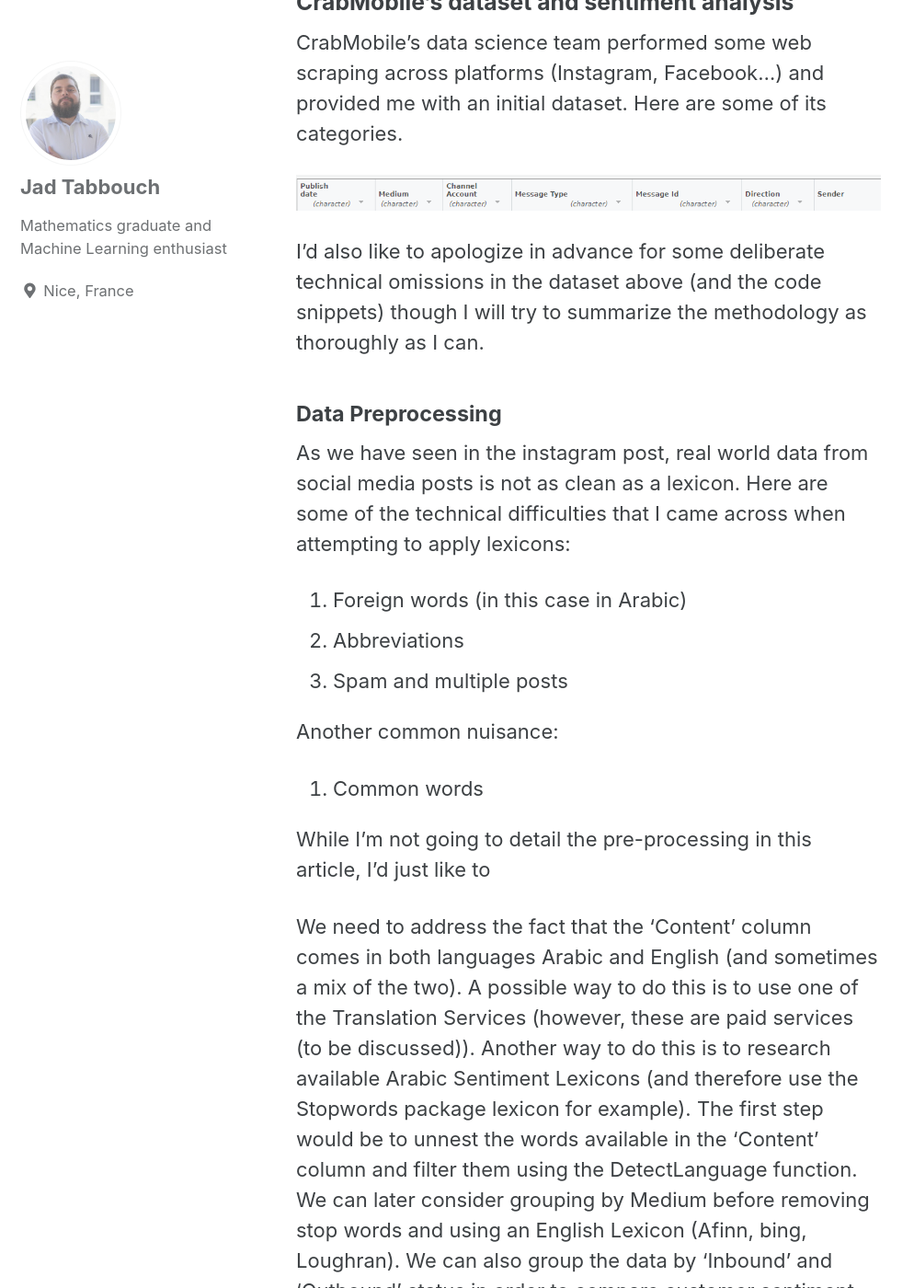
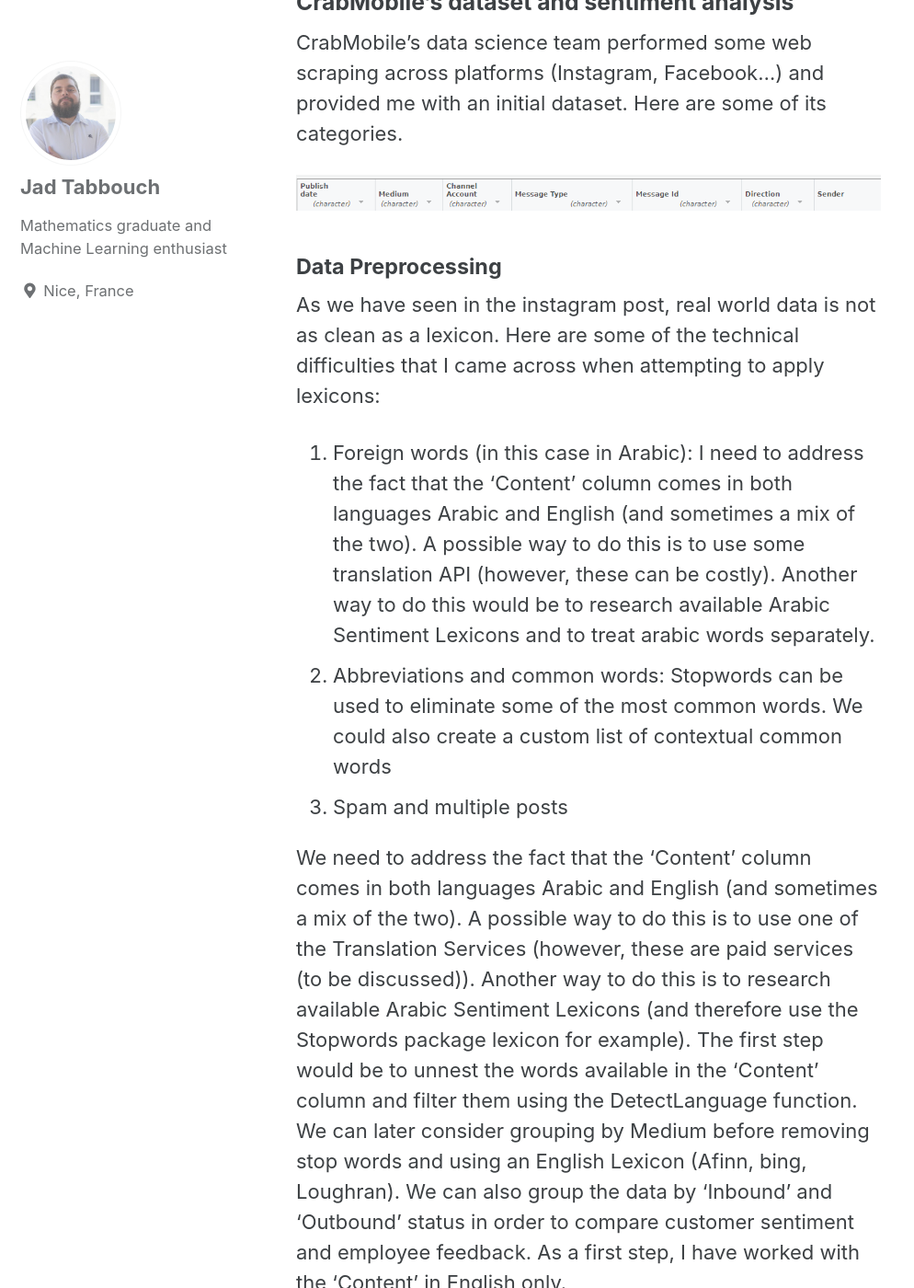
Before and after one commit to jad-tab/jad-tab.github.io, a Jekyll site: the page built from _posts/2020-04-06-NLP.md, in a window 1280 px wide and 1400 px high, scrolled down 4423 px. Shown: the whole window at 92% size, without its empty margins (0-994 px from the left). Built offline with Jekyll 4.4.1, drawn with Linux system fonts in a browser that asks for light colours; cached includes are drawn as plain includes.

Commit message:
Update 2020-04-06-NLP.md

```diff
--- a/_posts/2020-04-06-NLP.md
+++ b/_posts/2020-04-06-NLP.md
@@ -83,23 +83,16 @@
 
 ![alt]({{ site.url }}{{ site.baseurl }}/stc/categories.PNG)
 
-I'd also like to apologize in advance for some deliberate technical omissions in the dataset above (and the code snippets) though I will try to summarize the methodology as thoroughly as I can.
-
 
 
 #### Data Preprocessing
 
-As we have seen in the instagram post, real world data from social media posts is not as clean as a lexicon. Here are some of the technical difficulties that I came across when attempting to apply lexicons:
+As we have seen in the instagram post, real world data is not as clean as a lexicon. Here are some of the technical difficulties that I came across when attempting to apply lexicons:
 
-1. Foreign words (in this case in Arabic)
-2. Abbreviations
+1. Foreign words (in this case in Arabic): I need to address the fact that the ‘Content’ column comes in both languages Arabic and English (and sometimes a mix of the two). A possible way to do this is to use some translation API (however, these can be costly). Another way to do this would be to research available Arabic Sentiment Lexicons and to treat arabic words separately.
+2. Abbreviations and common words: Stopwords can be used to eliminate some of the most common words. We could also create a custom list of contextual common words
 3. Spam and multiple posts
 
-Another common nuisance:
-
-4. Common words
-
-While I'm not going to detail the pre-processing in this article, I'd just like to
 
 We need to address the fact that the ‘Content’ column comes in both languages Arabic and English (and sometimes a mix of the two).  A possible way to do this is to use one of the Translation Services (however, these are paid services (to be discussed)). Another way to do this is to research available Arabic Sentiment Lexicons (and therefore use the Stopwords package lexicon for example).
 The first step would be to unnest the words available in the ‘Content’ column and filter them using the DetectLanguage function. We can later consider grouping by Medium before removing stop words and using an English Lexicon (Afinn, bing, Loughran).
```
